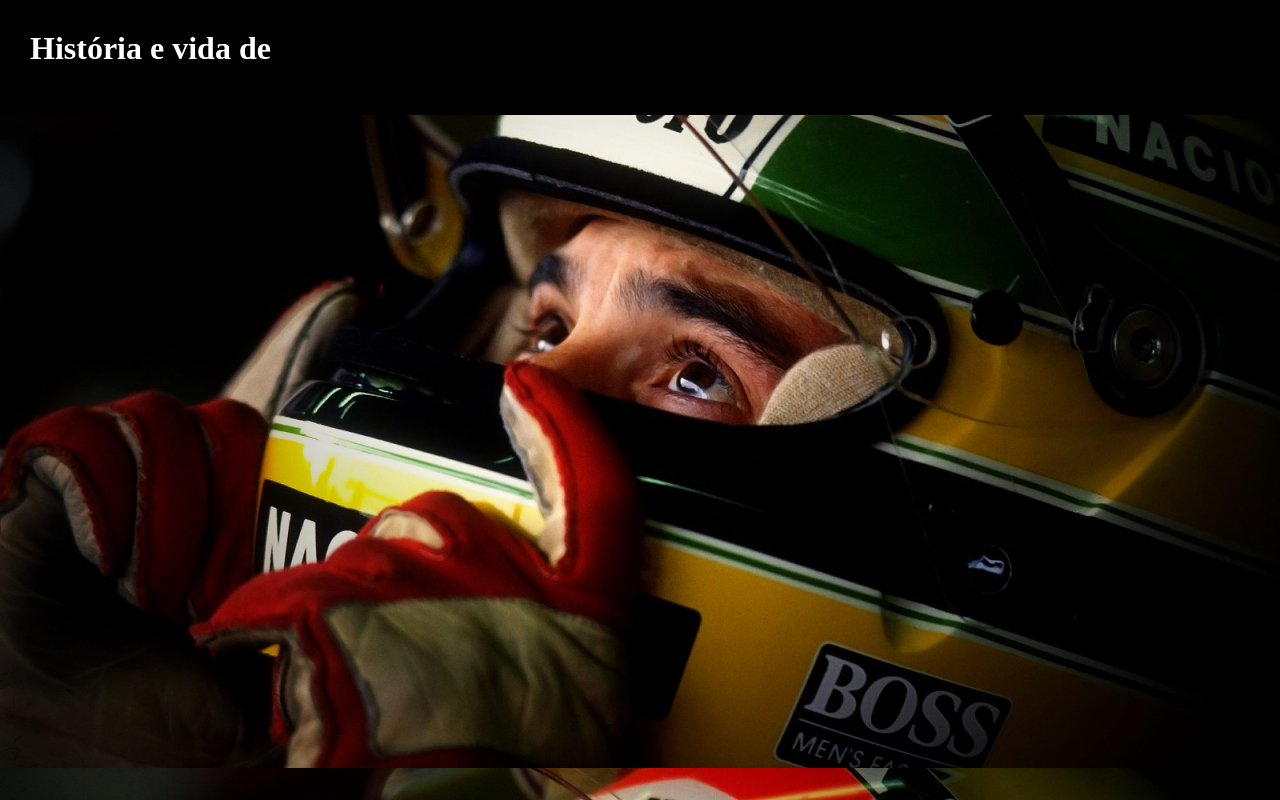
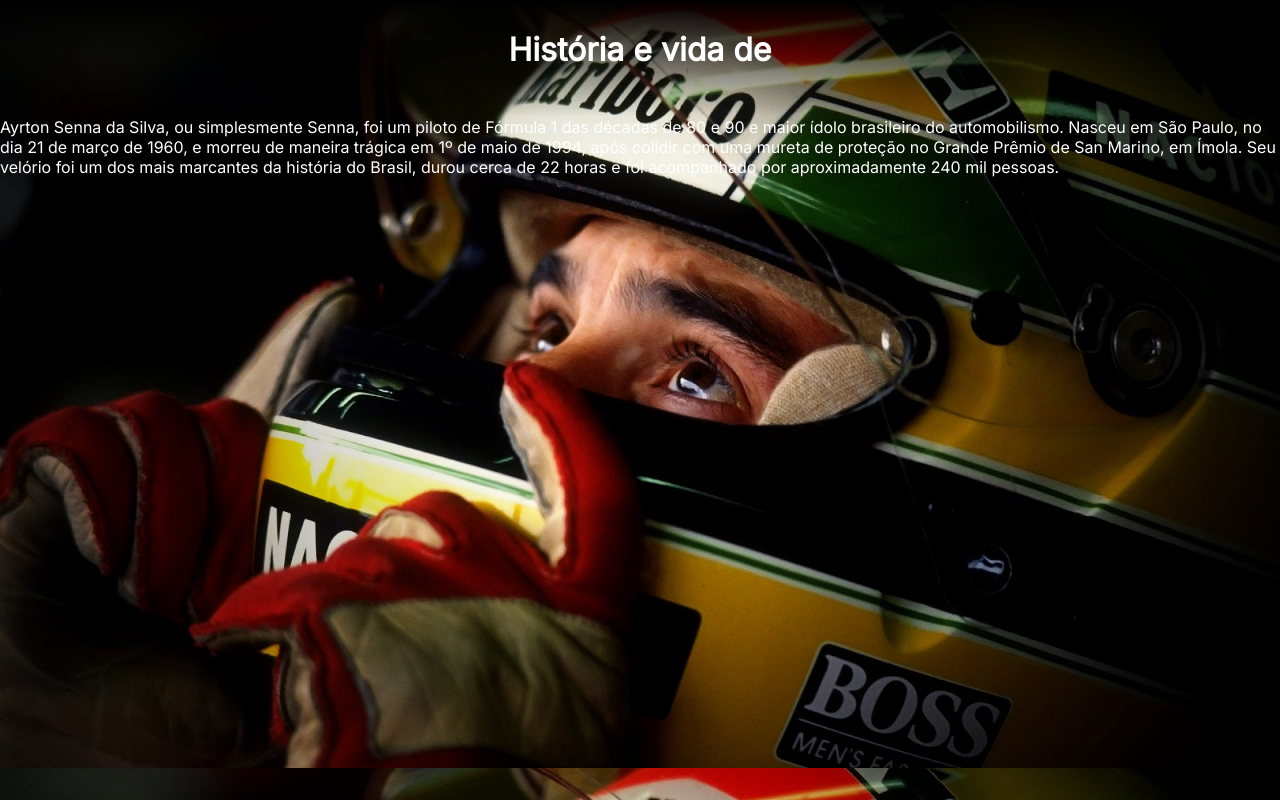
Before and after one commit to WalaceRamosdev/ayrton-senna, a plain HTML site: page index.html in a window 1280 px wide. Drawn offline with Linux system fonts and the light colour scheme.

Commit message:
inciando o conteudo

```diff
--- a/index.html
+++ b/index.html
@@ -18,5 +18,17 @@
         </div>
     </div>
 
+    <!--conteudo da pagina-->
+
+    <div>
+
+        <div>
+
+            <p id="conteudo">Ayrton Senna da Silva, ou simplesmente Senna, foi um piloto de Fórmula 1 das décadas de 80 e 90 e maior ídolo brasileiro do automobilismo. Nasceu em São Paulo, no dia 21 de março de 1960, e morreu de maneira trágica em 1º de maio de 1994, após colidir com uma mureta de proteção no Grande Prêmio de San Marino, em Ímola. Seu velório foi um dos mais marcantes da história do Brasil, durou cerca de 22 horas e foi acompanhado por aproximadamente 240 mil pessoas.
+            </p>
+        </div>
+
+    </div>
+
 </body>
 </html>
--- a/style.css
+++ b/style.css
@@ -1,10 +1,12 @@
+@import url('https://fonts.googleapis.com/css2?family=Inter:wght@300;400&display=swap');
+
 * {
     padding: 0;
     margin: 0;
 }
 
 #cabecalho {
-    background-color: black;
+    background-image: linear-gradient(180deg, black, transparent);;
     text-align: center;
     color: white;
     padding: 15px;
@@ -12,7 +14,8 @@
 
 #titulopage {
    padding: 15px;
-   text-align: left;
+   text-align: center;
+   font-family: 'Inter';
 }
 
 body {
@@ -20,3 +23,8 @@ body {
     background-size: cover;
 
 }
+
+#conteudo {
+    color: white;
+    font-family: 'Inter';
+}
```
